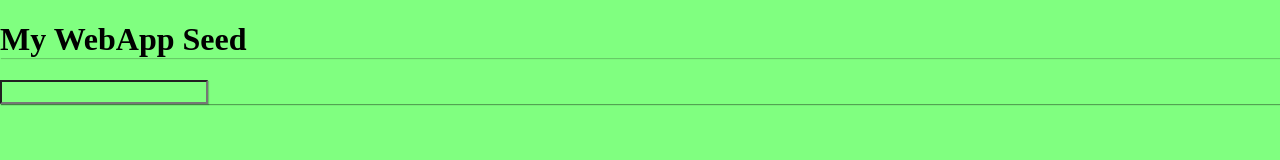
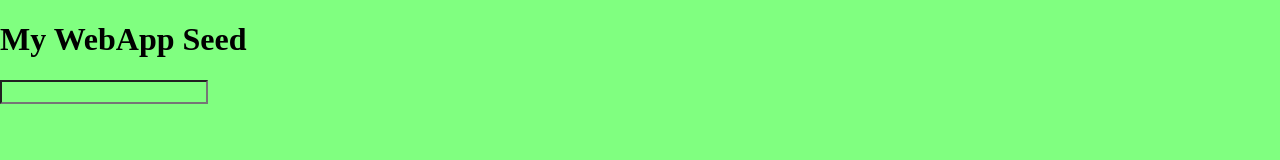
Before and after one commit to JustGoscha/justgoschas-web-seed, a website: page index.html in a window 1280 px wide. Drawn offline with nearby package versions, Linux system fonts and the light colour scheme; files that its build step writes are made by us from their sources.

Commit message:
updating nodemon

```diff
--- a/less/global.less
+++ b/less/global.less
@@ -1,6 +1,3 @@
 * {
   background-color: @mainColor;
-  box-sizing: border-box;
-  box-shadow: 1px 1px 1px rgba(0,0,0,0.2);
-  position: sticky;
 }
--- a/package.json
+++ b/package.json
@@ -15,7 +15,7 @@
     "gulp-babel": "^5.3.0",
     "gulp-less": "^3.0.3",
     "gulp-uglify": "~1.0.1",
-    "nodemon": "~1.2.1"
+    "nodemon": "^1.8.0"
   },
   "devDependencies": {
     "gulp-concat": "~2.4.2"
```
Also changed, not shown: css/main.css.
